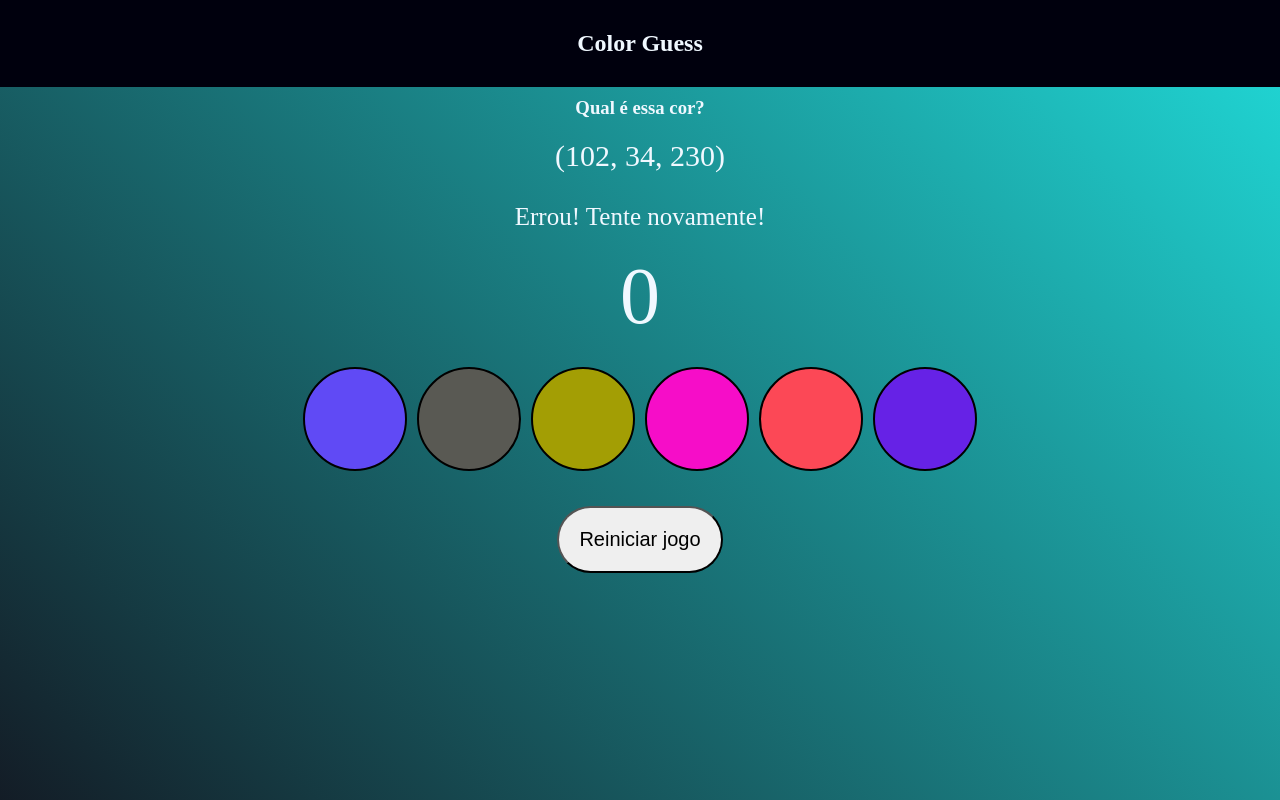
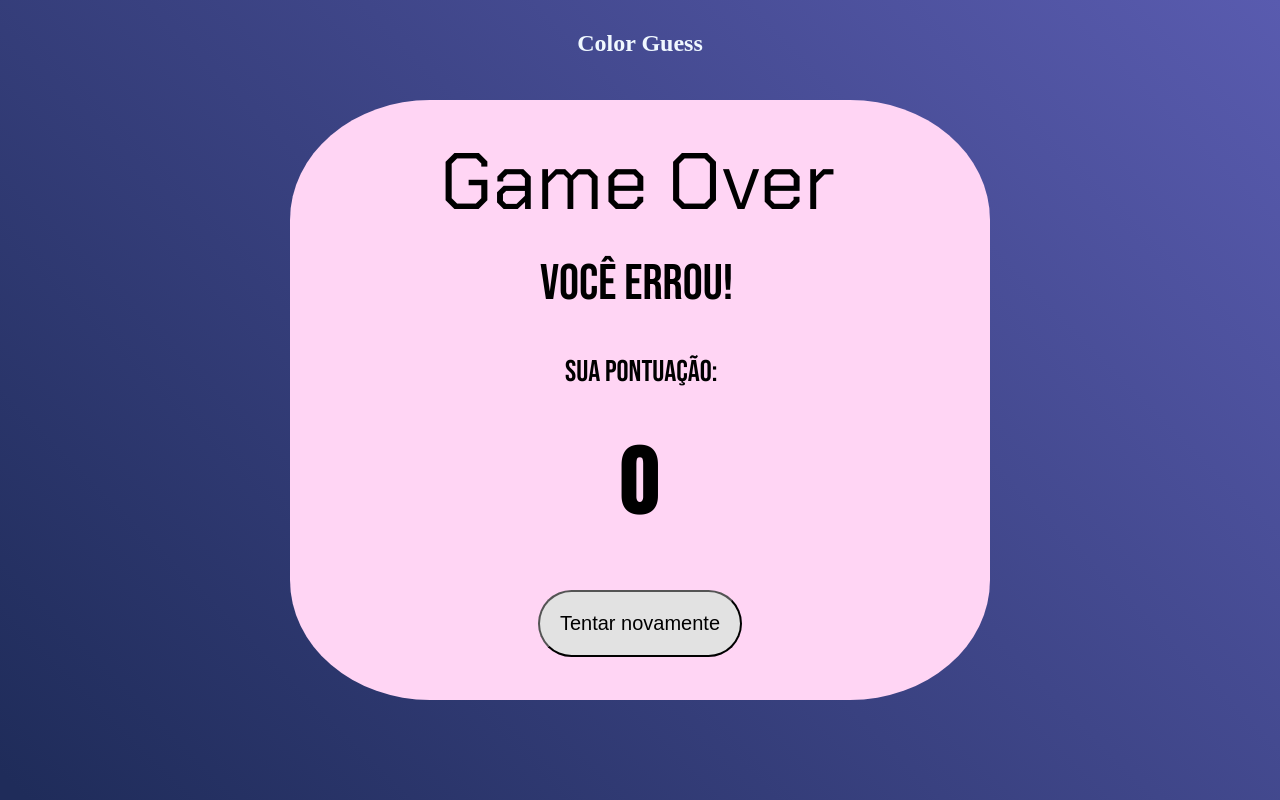
Before and after one commit to IggorMeireles/guessColor, a plain HTML site: page index.html in a window 1280 px wide. Both pictures are taken after a click on the element 355 px from the left and 439 px from the top of the page. Shown: the top 800 px of the page. Drawn offline with Linux system fonts and the light colour scheme.

Commit message:
quarto commit adicionando uma tela de modal

```diff
--- a/index.html
+++ b/index.html
@@ -7,9 +7,18 @@
     <meta name="viewport" content="width=device-width, initial-scale=1.0">
     <title>Document</title>
     <link rel="stylesheet" href="style.css">
+
+    <link rel="preconnect" href="https://fonts.googleapis.com">
+    <link rel="preconnect" href="https://fonts.gstatic.com" crossorigin>
+    <link href="https://fonts.googleapis.com/css2?family=Bebas+Neue&display=swap" rel="stylesheet">
+    <link rel="preconnect" href="https://fonts.googleapis.com">
+    <link rel="preconnect" href="https://fonts.gstatic.com" crossorigin>
+    <link href="https://fonts.googleapis.com/css2?family=Chakra+Petch&display=swap" rel="stylesheet">
+
 </head>
 
 <body>
+
     <section id="title">
         <h1 id="title">Color Guess</h1>
     </section>
@@ -38,7 +47,13 @@
     <section id="reset">
         <button id="reset-game">Reiniciar jogo</button>
     </section>
-
+    <div id="modal">
+        <p id="game-over">Game Over</p>
+        <p id="voce-errou">Você errou!</p>
+        <p id="sua-pontuacao">Sua pontuação:</p>
+        <p id="scoreboard-final"></p>
+        <button id="btnGameOver" onclick="">Tentar novamente</button>
+    </div>
     <script src="./script.js"></script>
 </body>
 
--- a/script.js
+++ b/script.js
@@ -3,6 +3,8 @@ const text = document.getElementById('answer');
 const rgbText = document.querySelector('#rgb-color');
 const reset = document.getElementById('reset-game');
 const scoreboard = document.getElementById('score');
+const modal = document.getElementById('modal');
+const finalScoreboard = document.getElementById('scoreboard-final');
 
 let password;
 let correctElement;
@@ -33,7 +35,18 @@ const getIndex = (password) => {
                 counter = counter + 3;
                 scoreboard.innerHTML = counter;
             } else {
-                text.innerHTML = 'Errou! Tente novamente!';
+                modal.style.display = 'block';
+                btnGameOver.addEventListener('click', () => {
+                    randomIndex();
+                    rgbText.innerHTML = randomAnswer();
+                    changeColor();
+                    text.innerHTML = 'Escolha uma cor';
+                    modal.style.display = 'none';
+                })
+                finalScoreboard.innerHTML = counter;
+                counter = 0;
+                scoreboard.innerHTML = counter;
+
             }
         });
     });
--- a/style.css
+++ b/style.css
@@ -2,9 +2,21 @@
     margin: auto;
 }
 
+#modal {
+    height: 600px;
+    width: 700px;
+    background-color: #ffd5f4;
+    display: none;
+    position: absolute;
+    top: 50%;
+    left: 50%;
+    transform: translate(-50%, -50%);
+    border-radius: 20%;
+}
+
 body {
     height: 1000px;
-    background-image: linear-gradient(45deg,#120a15,#20dad8);
+    background-image: linear-gradient(45deg, #1f2c5a 10%, #595baf);
 }
 
 #qual {
@@ -26,9 +38,9 @@ body {
     display: flex;
     justify-content: center;
     padding: 20px;
-    margin-top: -10px;
     color: aliceblue;
     font-size: 30px;
+    font-family: 'Bebas Neue', cursive;
 }
 
 .ball {
@@ -60,8 +72,7 @@ body {
 #title {
     display: flex;
     justify-content: center;
-    color: aliceblue;
-    background-color: #00000d;
+    color: aliceblue;;
     padding: 15px;
 }
 
@@ -72,3 +83,49 @@ body {
     color: aliceblue;
     margin: 10px;
 }
+
+#btnGameOver {
+    display: block;
+    padding: 20px;
+    border-radius: 50px;
+    color: black;
+    font-size: 20px;
+    background-color: #e2e2e2;
+    cursor: pointer;
+    margin-top: 50px;
+}
+
+#btnGameOver:hover {
+    background-color: #747873;
+}
+
+#scoreboard-final {
+    display: block;
+    font-size: 80px;
+    color: black;
+    margin-left: 330px;
+    margin-top: 30px;
+    font-family: Impact, Haettenschweiler, 'Arial Narrow Bold', sans-serif;
+}
+
+#game-over {
+    font-family: 'Chakra Petch', sans-serif;
+    font-size: 500%;
+    display: block;
+    margin-left: 150px;
+    margin-top: 30px;
+}
+
+#voce-errou {
+    font-family: 'Bebas Neue', cursive;
+    font-size: 50px;
+    margin-left: 250px;
+    margin-top: 20px;
+}
+
+#sua-pontuacao {
+    font-family: 'Bebas Neue', cursive;
+    font-size: 30px;
+    margin-left: 275px;
+    margin-top: 40px;
+}
```
